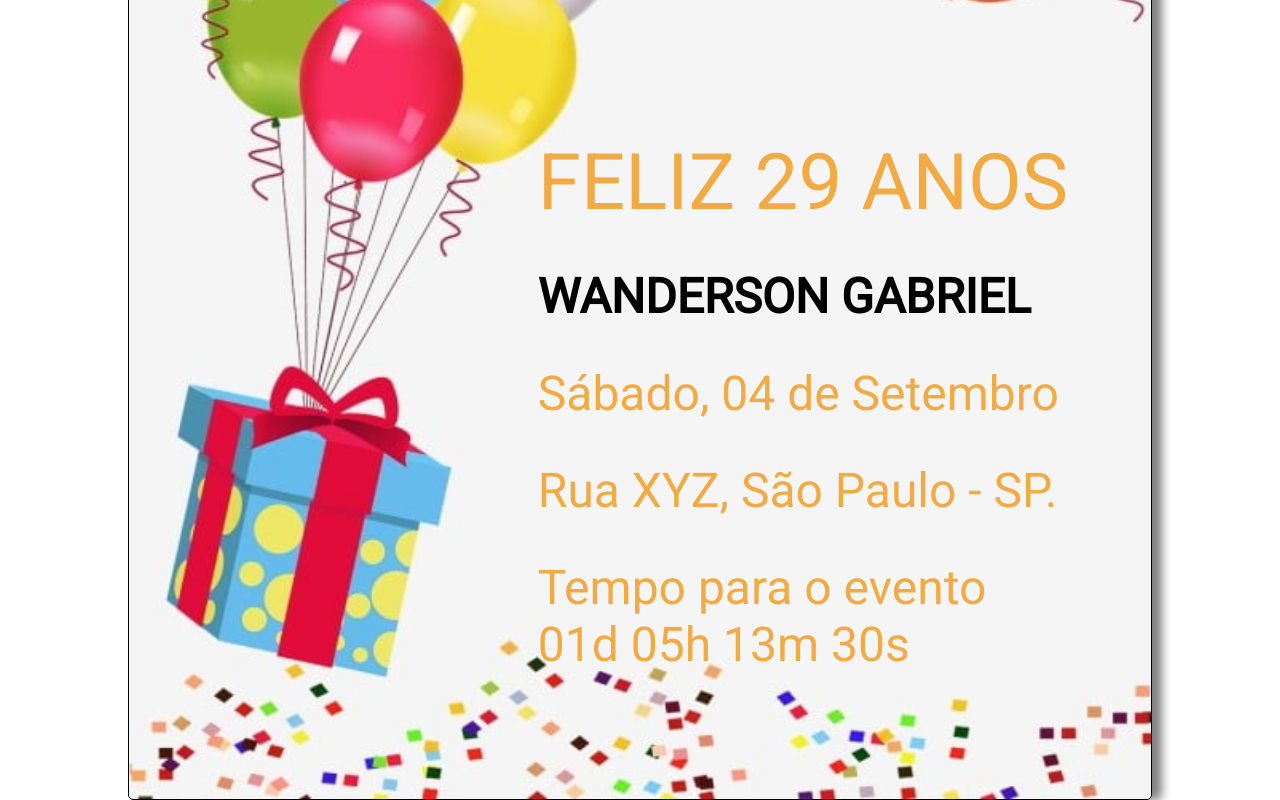
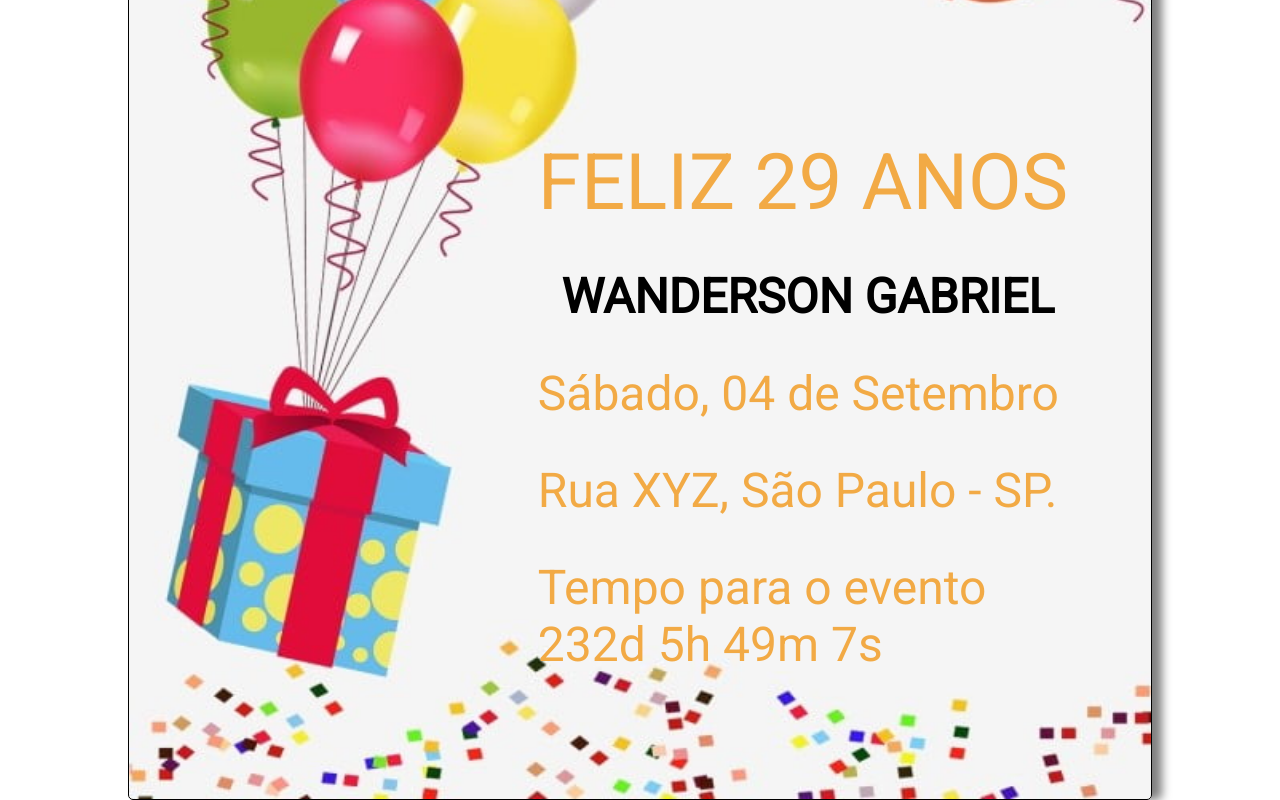
Before and after one commit to WandGabriel/m22_projeto_pratico_evento_aniversario, a website built with Parcel: page src/index.html in a window 1280 px wide. Shown: the part 344-1144 px from the top of the page. Built offline with nearby package versions, Linux system fonts and the light colour scheme.

Commit message:
Implementação da Lógica de tempo restante para o evento.

```diff
--- a/src/index.html
+++ b/src/index.html
@@ -16,9 +16,7 @@
             <div class="hero__information">
                 <div class="hero__information__event">
                     <h1 class="hero__information__event__content">Feliz <span id="idadade">29</span> anos</h1>
-                    <p class="hero__information__event__content__name">
-                        Wanderson Gabriel
-                    </p>
+                    <p class="hero__information__event__content__name" id="nomeAniversariante"></p>
                     <p class="hero__information__event__content">
                         Sábado, 04 de Setembro
                     </p>
--- a/src/scripts/main.js
+++ b/src/scripts/main.js
@@ -1,15 +1,28 @@
 const dataDoAniversario = new Date ("Sep 04, 2024 05:15:00");
 const timeStampDataDoAniversario = dataDoAniversario.getTime();
+let nomeDoAniversariante = "Wanderson Gabriel";
 
-console.log ("Hora em TimeStamp: "+ timeStampDataDoAniversario);
+document.getElementById("nomeAniversariante").innerHTML = `<p>${nomeDoAniversariante}</p>`;
 
 const calculaTempoEmTimeStamp = setInterval(function(){
     const horaAtual = new Date();
     const timeStampHoraAtual = horaAtual.getTime();
 
+    const quantidadeDeDiasAteOEvento = timeStampDataDoAniversario - timeStampHoraAtual;
+
     const conversaoMilissegundosParaMinutos = 1000 * 60;
     const conversaoMilissegundosParaHoras = 1000 * 60 * 60;
     const conversaoMilissegundosParaDias = 1000 * 60 * 60 * 24;
 
-    const calculaDiferencaEntreDataAtualDataEvento = timeStampDataDoAniversario - timeStampHoraAtual;
-},1000)
+    const diasParaOEvento = Math.floor(quantidadeDeDiasAteOEvento / conversaoMilissegundosParaDias);
+    const horasParaOEvento = Math.floor((quantidadeDeDiasAteOEvento % conversaoMilissegundosParaDias) / conversaoMilissegundosParaHoras);
+    const minutosParaOEvento = Math.floor((quantidadeDeDiasAteOEvento % conversaoMilissegundosParaHoras) / conversaoMilissegundosParaMinutos);
+    const segundosParaOEvento = Math.floor((quantidadeDeDiasAteOEvento % conversaoMilissegundosParaMinutos) / 1000);
+
+    document.getElementById("contador_evento").innerHTML = `${diasParaOEvento}d ${horasParaOEvento}h ${minutosParaOEvento}m ${segundosParaOEvento}s`;
+
+    if(diasParaOEvento < 0) {
+        clearInterval(calculaTempoEmTimeStamp);
+        document.getElementById('contador_evento').innerHTML = 'Evento expirado.';
+    }
+},1000);
--- a/src/styles/_hero.scss
+++ b/src/styles/_hero.scss
@@ -17,6 +17,7 @@
                 color: black;
                 text-transform: uppercase;
                 font-weight: bold;
+                text-align: center;
             }
             &__content {
                 color: #F2AA45;
```
